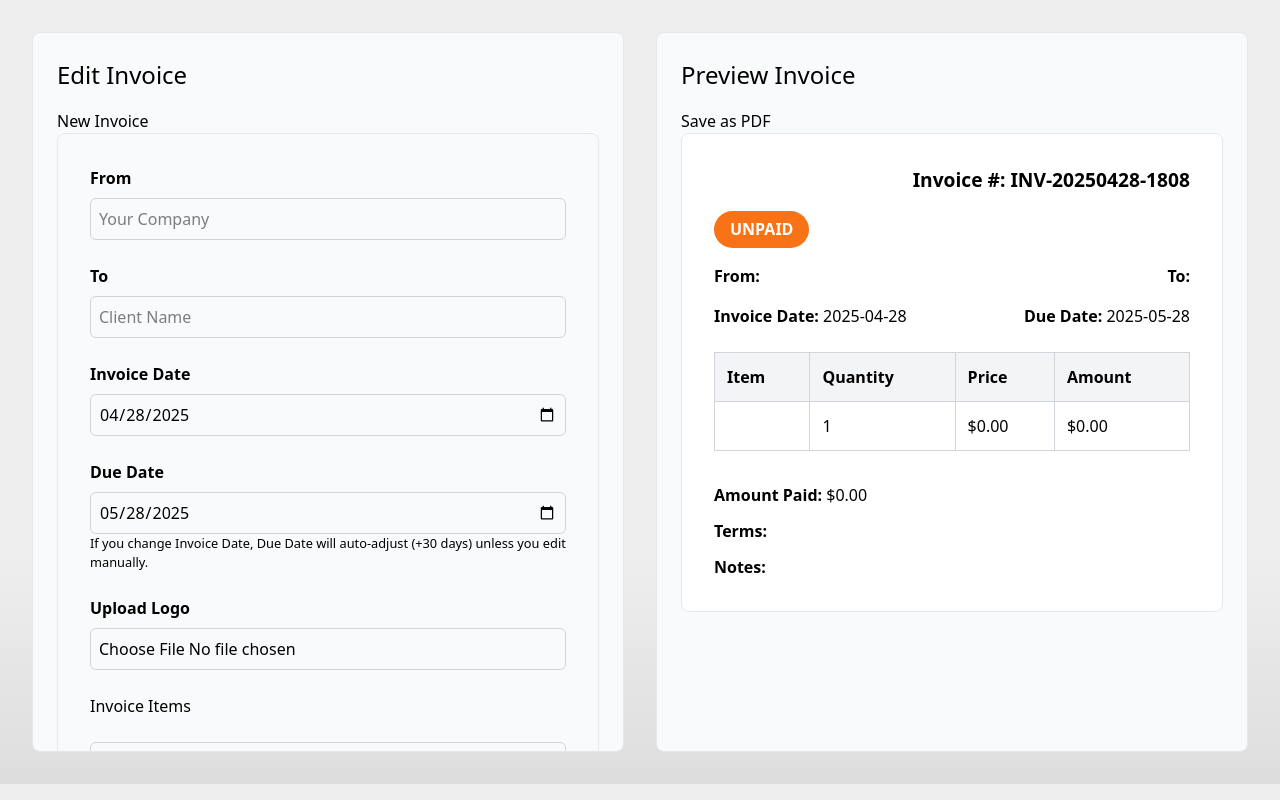
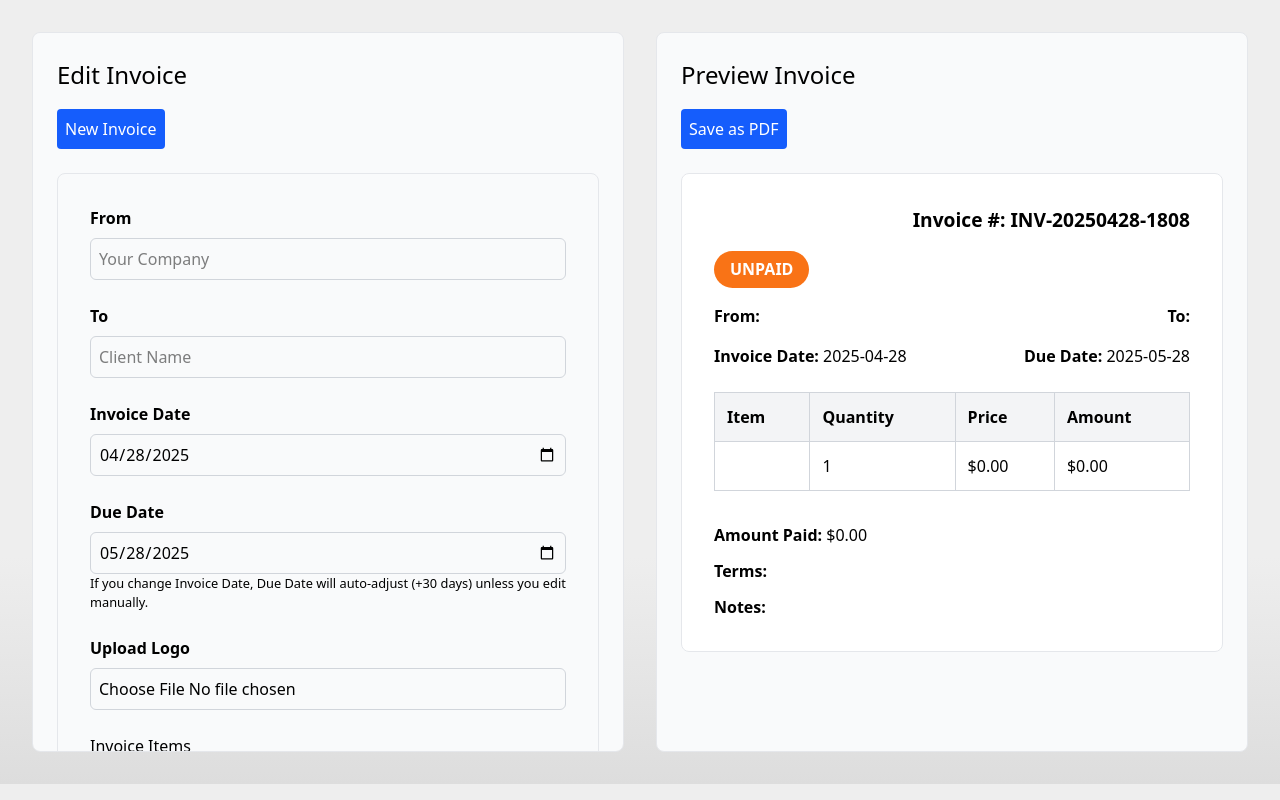
Before and after one commit to azs06/invoice-generator, a SvelteKit app: page / in a window 1280 px wide. Built offline with nearby package versions, Linux system fonts and the light colour scheme.

Commit message:
design improvement

```diff
--- a/src/routes/+page.svelte
+++ b/src/routes/+page.svelte
@@ -100,7 +100,7 @@
 		<div class="form-section">
 			<div class="form-header">
 				<h1>Edit Invoice</h1>
-				<button class="new-invoice-btn" on:click={startNewInvoice}>New Invoice</button>
+				<button class="new-invoice-btn inline-block p-2 bg-blue-600 text-white rounded mb-6" on:click={startNewInvoice}>New Invoice</button>
 			</div>
 
 			<InvoiceFormComponent bind:invoice />
@@ -109,7 +109,7 @@
 		<div class="preview-section">
 			<div class="preview-header">
 				<h1>Preview Invoice</h1>
-				<button class="save-pdf-btn" on:click={saveAsPDF} disabled={isGeneratingPDF}>
+				<button class="save-pdf-btn inline p-2 mb-6 bg-blue-600 text-white rounded" on:click={saveAsPDF} disabled={isGeneratingPDF}>
 					{#if isGeneratingPDF}
 						⏳ Downloading...
 					{:else}
```
